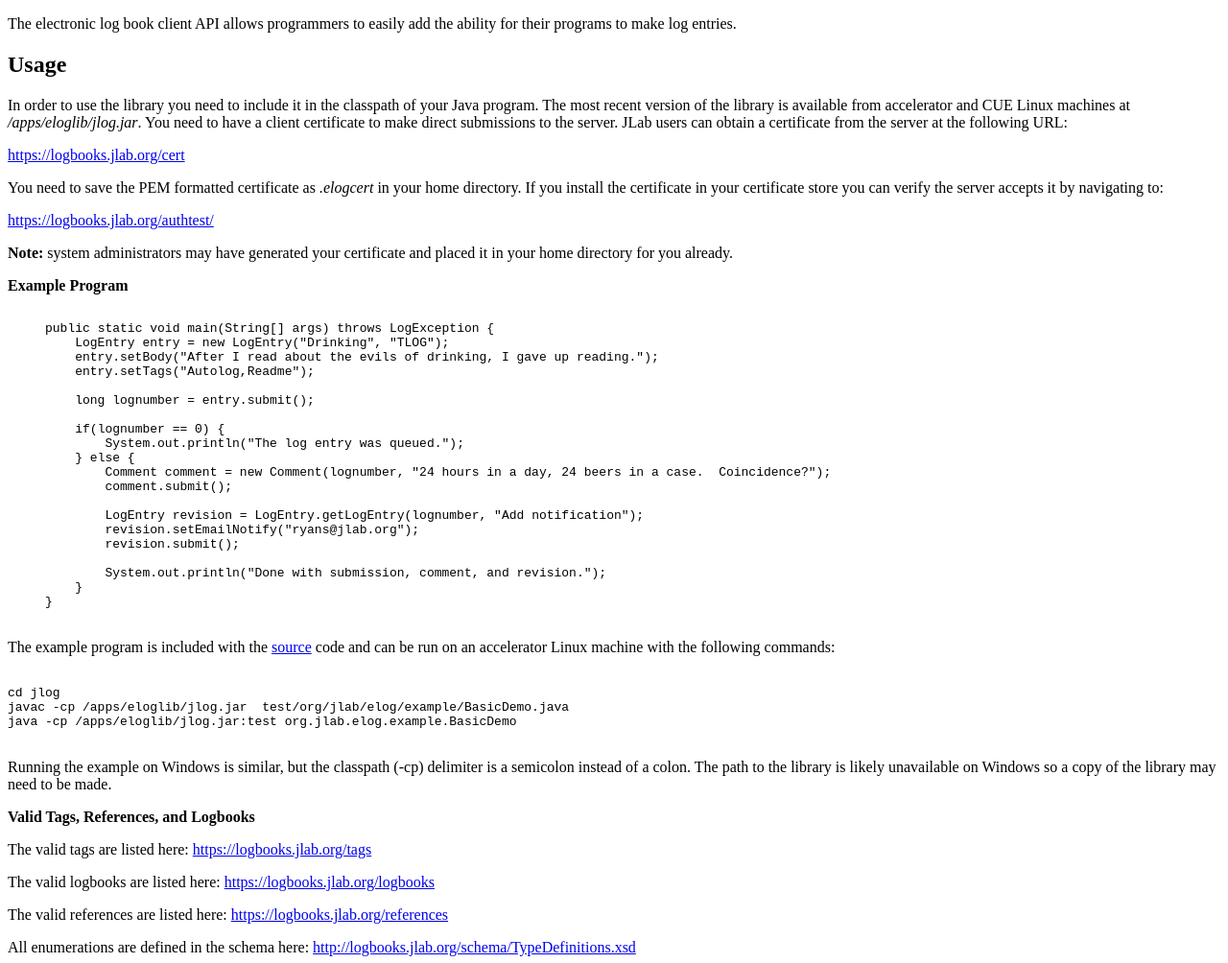
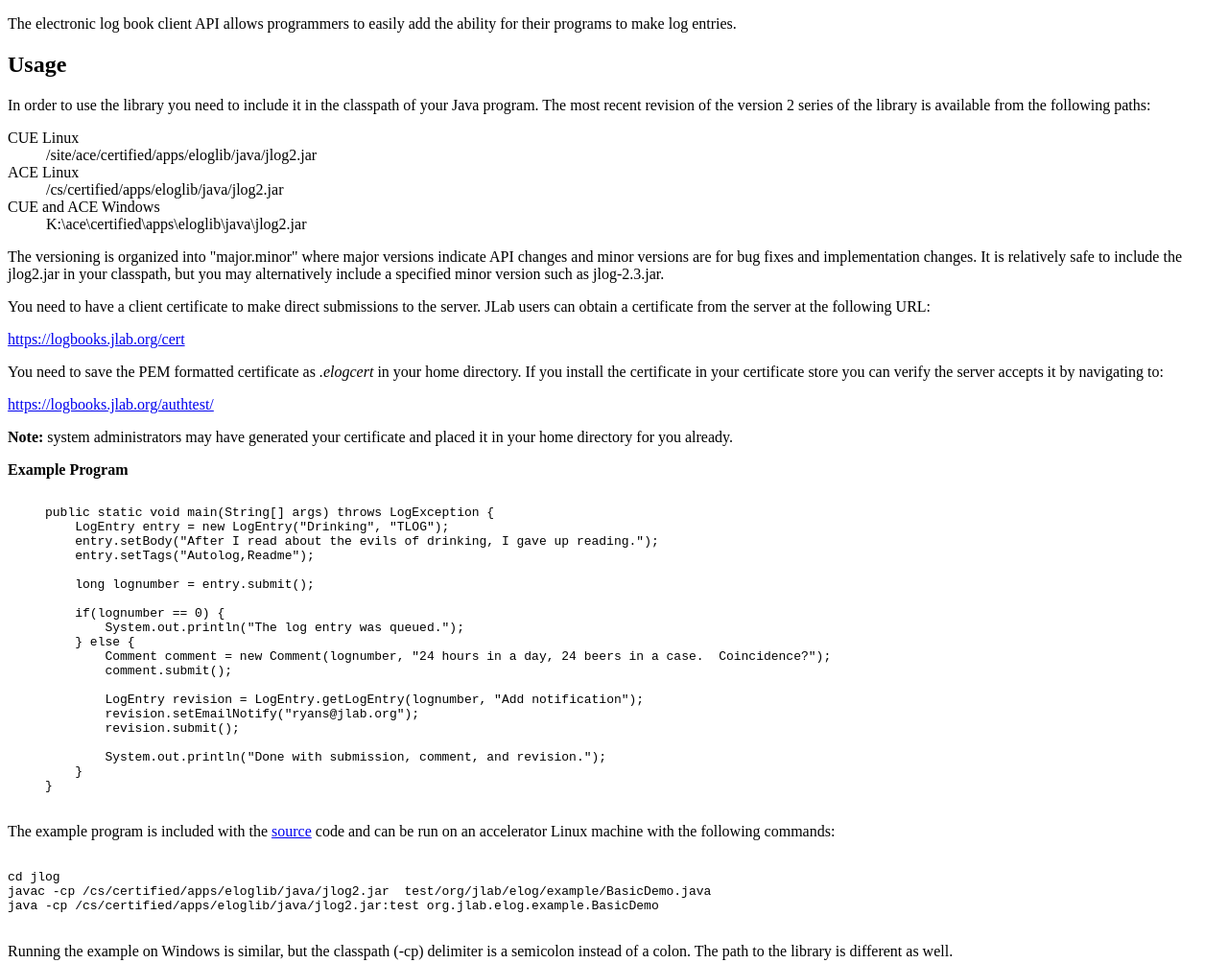
Before and after one commit to JeffersonLab/jlog, a plain HTML site: page src/overview.html in a window 1280 px wide. Shown: the top 1004 px of the page at 96% size. Drawn offline with Linux system fonts and the light colour scheme.

Commit message:
Updated docs on where to get jar

```diff
--- a/src/overview.html
+++ b/src/overview.html
@@ -9,10 +9,30 @@
             the ability for their programs to make log entries.</p>
         <div class="overview">
             <h2>Usage</h2>
-            <p>In order to use the library you need to include it in the classpath
-                of your Java program.  The most recent version of the library is
-                available from accelerator and CUE Linux machines at
-                <em>/apps/eloglib/jlog.jar</em>.  You need to have a client
+            <p>
+                In order to use the library you need to include it in the
+                classpath of your Java program.  The most recent revision of the
+                version 2 series of the library is available from the following
+                paths:
+            </p>
+            <dl class="property-list">
+                <dt>CUE Linux</dt>
+                <dd>/site/ace/certified/apps/eloglib/java/jlog2.jar</dd>
+                <dt>ACE Linux</dt>
+                <dd>/cs/certified/apps/eloglib/java/jlog2.jar</dd>
+                <dt>CUE and ACE Windows</dt>
+                <dd>K:\ace\certified\apps\eloglib\java\jlog2.jar</dd>
+            </dl>
+            <p>
+                The versioning is organized into "major.minor" where major
+                versions indicate API changes and minor versions are for bug
+                fixes and implementation changes.  It is relatively safe to
+                include the jlog2.jar in your classpath, but you may
+                alternatively include a specified minor version such as
+                jlog-2.3.jar.
+            </p>
+            <p>
+                You need to have a client
                 certificate to make direct submissions to the server.  JLab users
                 can obtain a certificate from the server at the following URL:</p>
             <a href="https://logbooks.jlab.org/cert">
@@ -53,13 +73,12 @@
                 on an accelerator Linux machine with the following commands:</p>
             <pre><kbd>
 cd jlog
-javac -cp /apps/eloglib/jlog.jar  test/org/jlab/elog/example/BasicDemo.java
-java -cp /apps/eloglib/jlog.jar:test org.jlab.elog.example.BasicDemo
+javac -cp /cs/certified/apps/eloglib/java/jlog2.jar  test/org/jlab/elog/example/BasicDemo.java
+java -cp /cs/certified/apps/eloglib/java/jlog2.jar:test org.jlab.elog.example.BasicDemo
             </kbd></pre>
             <p>Running the example on Windows is similar, but the classpath (-cp)
                 delimiter is a semicolon instead of a colon.  The path to the
-                library is likely unavailable on Windows so a copy of the library
-                may need to be made.</p>
+                library is different as well.</p>
             <b>Valid Tags, References, and Logbooks</b>
             <p>
                 The valid tags are listed here:
```
